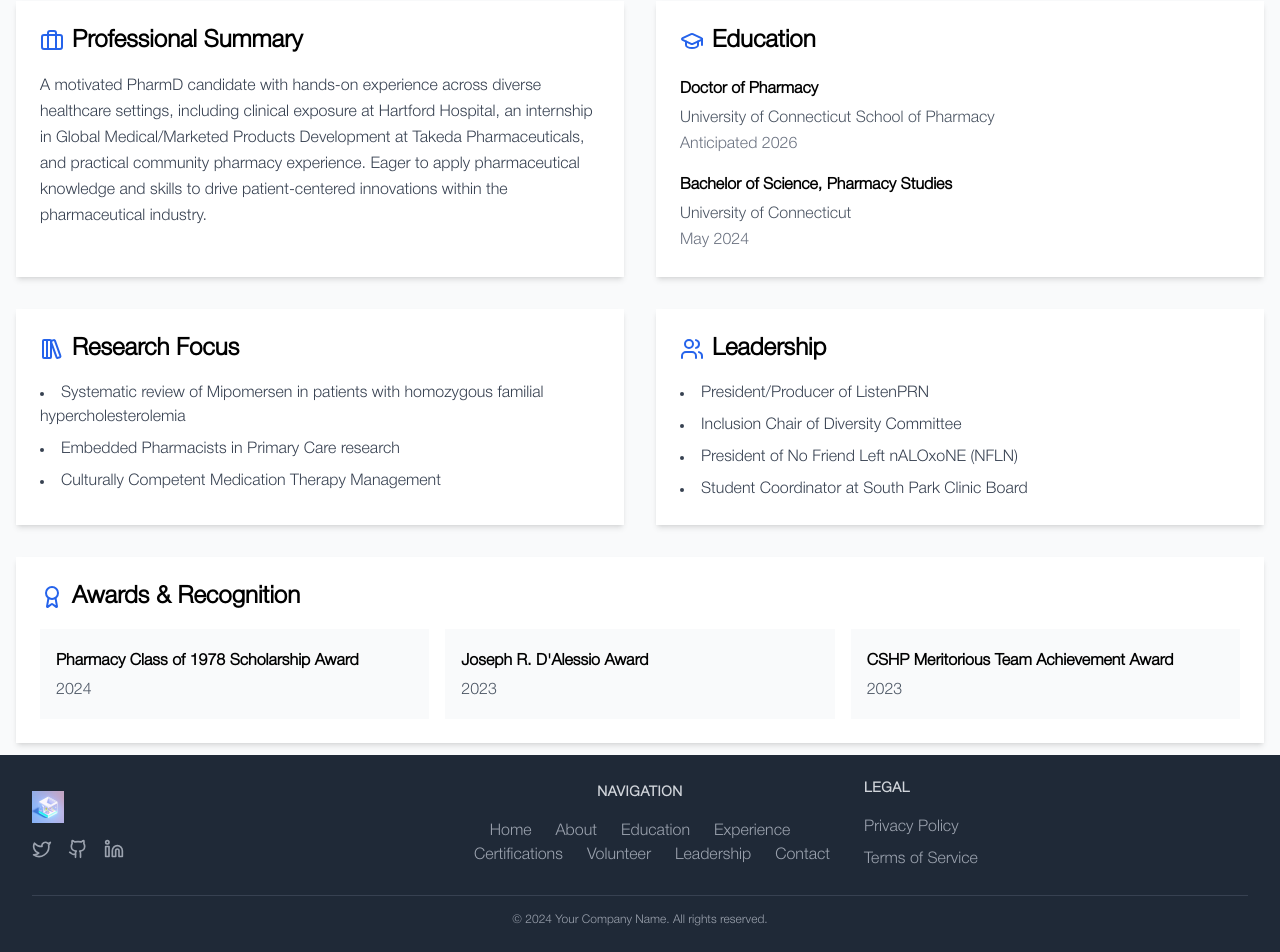
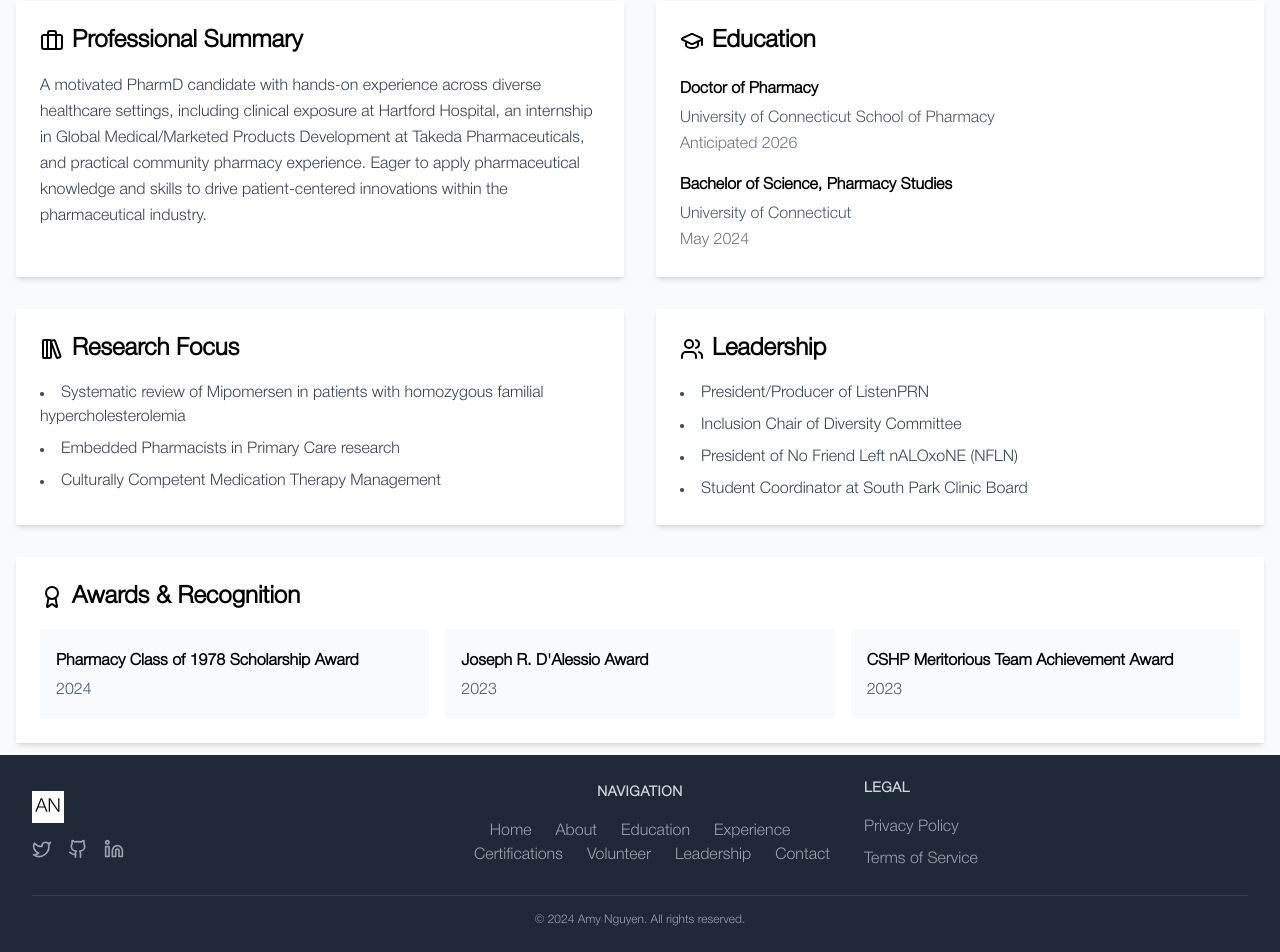
Before and after one commit to AlexD4110/AmyPortfolio, a React (Vite) app: page /about in a window 1280 px wide. Shown: the part 306-1258 px from the top of the page. Built offline with nearby package versions, Linux system fonts and the light colour scheme; a web font is replaced by a local one.

Commit message:
Fixed minor errors

```diff
--- a/src/components/layout-components.tsx
+++ b/src/components/layout-components.tsx
@@ -3,7 +3,7 @@
 import React, { useState } from 'react';
 import { Link } from 'react-router-dom';
 import { Menu, X, Github, Twitter, Linkedin } from 'lucide-react';
-import logo from '../assets/logo.jpeg'; // Adjust the path based on your file structure
+const logo = '/AN.svg';
 
 // Define types for navigation items
 interface NavItem {
@@ -146,7 +146,7 @@ export const Footer: React.FC = () => {
         {/* Bottom Border and Copyright */}
         <div className="mt-6 border-t border-gray-700 pt-4 text-center">
           <p className="text-xs text-gray-400">
-            &copy; 2024 Your Company Name. All rights reserved.
+            &copy; 2024 Amy Nguyen. All rights reserved.
           </p>
         </div>
       </div>
--- a/src/components/timeline.tsx
+++ b/src/components/timeline.tsx
@@ -137,7 +137,7 @@ function ImageCarousel({ images, company }: { images: string[], company: string
 export function Timeline() {
   return (
     <div className="container mx-auto p-4 bg-white dark:bg-neutral-950">
-      <h2 className="text-3xl font-bold text-center mb-10">Professional Experience Timeline</h2>
+      <h2 className="text-3xl font-semibold text-center mb-10">Professional Experience Timeline</h2>
       <div className="relative">
         <div className="absolute left-1/2 transform -translate-x-1/2 w-1 bg-gradient-to-b from-primary to-primary-foreground h-full rounded-full" />
         {experiences.map((exp, index) => (
@@ -146,8 +146,7 @@ export function Timeline() {
             initial={{ opacity: 0, y: 50 }}
             animate={{ opacity: 1, y: 0 }}
             transition={{ duration: 0.5, delay: index * 0.2 }}
-            className="relative grid grid-cols-[1fr,auto,1fr] gap-8 mb-16"
-          >
+            className="relative grid gap-8 mb-16 md:grid-cols-[1fr,auto,1fr]">
             <div className={`${index % 2 === 0 ? "block" : "order-3"} space-y-4`}>
               {index % 2 === 0 && <ImageCarousel images={exp.images} company={exp.company} />}
             </div>
--- a/src/pages/About.tsx
+++ b/src/pages/About.tsx
@@ -25,7 +25,7 @@ const AboutPage: React.FC = () => {
           {/* Professional Summary */}
           <div className="bg-white p-6 rounded-lg shadow-md">
             <div className="flex items-center mb-4">
-              <Briefcase className="w-6 h-6 text-blue-600 mr-2" />
+              <Briefcase className="w-6 h-6 text-black-600 mr-2" />
               <h2 className="text-2xl font-semibold">Professional Summary</h2>
             </div>
             <p className="text-gray-700 leading-relaxed">
@@ -36,7 +36,7 @@ const AboutPage: React.FC = () => {
           {/* Education */}
           <div className="bg-white p-6 rounded-lg shadow-md">
             <div className="flex items-center mb-4">
-              <GraduationCap className="w-6 h-6 text-blue-600 mr-2" />
+              <GraduationCap className="w-6 h-6 text-black-600 mr-2" />
               <h2 className="text-2xl font-semibold">Education</h2>
             </div>
             <div className="space-y-3">
@@ -56,7 +56,7 @@ const AboutPage: React.FC = () => {
           {/* Research */}
           <div className="bg-white p-6 rounded-lg shadow-md">
             <div className="flex items-center mb-4">
-              <LibraryBig className="w-6 h-6 text-blue-600 mr-2" />
+              <LibraryBig className="w-6 h-6 text-black-600 mr-2" />
               <h2 className="text-2xl font-semibold">Research Focus</h2>
             </div>
             <ul className="list-disc list-inside text-gray-700 space-y-2">
@@ -69,7 +69,7 @@ const AboutPage: React.FC = () => {
           {/* Leadership */}
           <div className="bg-white p-6 rounded-lg shadow-md">
             <div className="flex items-center mb-4">
-              <Users className="w-6 h-6 text-blue-600 mr-2" />
+              <Users className="w-6 h-6 text-black-600 mr-2" />
               <h2 className="text-2xl font-semibold">Leadership</h2>
             </div>
             <ul className="list-disc list-inside text-gray-700 space-y-2">
@@ -84,7 +84,7 @@ const AboutPage: React.FC = () => {
         {/* Awards Section */}
         <div className="mt-8 bg-white p-6 rounded-lg shadow-md">
           <div className="flex items-center mb-4">
-            <Award className="w-6 h-6 text-blue-600 mr-2" />
+            <Award className="w-6 h-6 text-black-600 mr-2" />
             <h2 className="text-2xl font-semibold">Awards & Recognition</h2>
           </div>
           <div className="grid md:grid-cols-3 gap-4">
--- a/src/pages/Volunteer.tsx
+++ b/src/pages/Volunteer.tsx
@@ -66,7 +66,8 @@ const Volunteer: React.FC = () => {
             {/* Link to the Program */}
             <Link
               to="/nfln-program" // Ensure this route exists
-              className="bg-blue-600 text-white px-6 py-2 rounded-md hover:bg-blue-700 transition duration-200"
+              className="bg-black text-white px-6 py-2 rounded-md hover:bg-gray-800 transition duration-200
+"
             >
               Learn About NFLN
             </Link>
```
